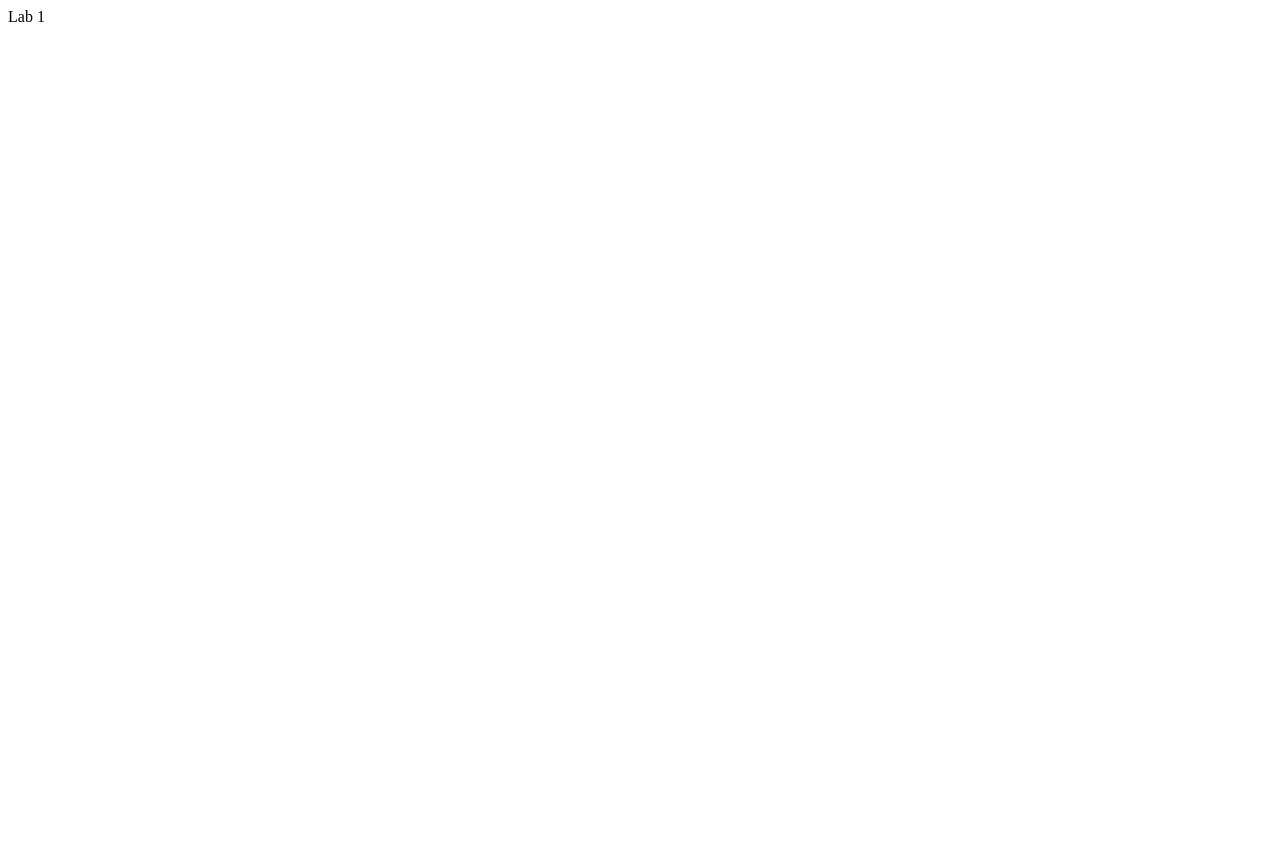
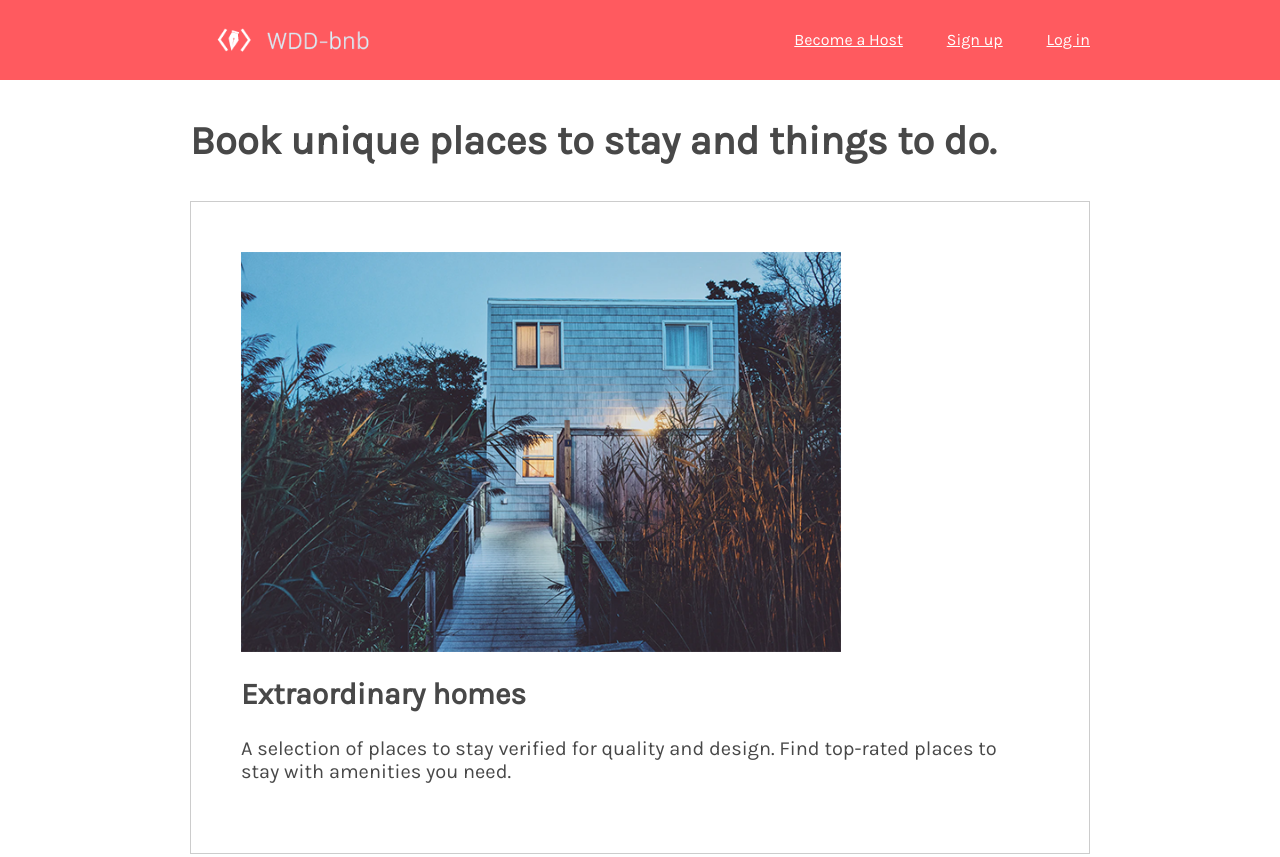
Before and after one commit to KeyaPardasani/KeyaPardasani.github.io, a plain HTML site: page labs/lab2/index.html in a window 1280 px wide. Shown: the top 857 px of the page. Before the commit the page ends 800 px from the top, so only its background shows below. Drawn offline with Linux system fonts and the light colour scheme.

Commit message:
finished lab2

```diff
--- /dev/null
+++ b/labs/lab2/css/style.css
@@ -0,0 +1,75 @@
+body {
+    font-family: Karla, sans-serif;
+    color: #484848;
+    margin: 0;
+    padding: 0;
+}
+nav ul {
+    list-style-type: none;
+    padding-inline-start: 0;
+    margin-block-start: 0;
+    margin-block-end: 0;
+}
+header {
+    background-color: #FF5A5F;
+    height: 80px;
+}
+
+#logo {
+    height: 80px;
+}
+
+nav {
+    display: inline-block;
+    float: right;
+}
+nav li {
+    display: inline-block;
+    margin-left: 40px;
+    line-height: 80px;
+}
+
+nav a{
+    display: inline-block;
+    float: right;
+    font: 18px;
+    color: white;
+    cursor: pointer;
+}
+nav a:hover:visited{
+    display: inline-block;
+    float: right;
+}
+
+nav a:hover{
+    opacity: 0.5;
+}
+
+.content {
+    width: 900px;
+    margin: auto;
+}
+
+section {
+    padding:50px;
+    border: 1px solid #cccccc;
+    margin-bottom: 10px;
+}
+
+section img {
+    width: 600px;
+}
+
+h1 {
+    font-size: 40px;
+    padding-top: 10px;
+    padding-bottom: 10px;
+}
+
+h2 {
+    font-size: 30px;
+}
+
+section p {
+    font-size: 20px;
+}
--- a/labs/lab2/index.html
+++ b/labs/lab2/index.html
@@ -1,6 +1,46 @@
-<!DOCTYPE html>
 <html>
-    <body>
-        Lab 1
-    </body>
+  <head>
+    <title>WDD-bnb</title>
+    <link rel="stylesheet" href="css/style.css">
+    <link href="https://fonts.googleapis.com/css?family=Karla&display=swap" rel="stylesheet">
+  </head>
+  <body>
+    <header>
+      <div class="content">
+        <!-- logo and nav -->
+      <a href="home">
+        <img src="img/logo.png" alt="" id="logo"/>
+      </a>
+      <nav>
+        <ul>
+          <li><a href="become-host">Become a Host</a></li>
+          <li><a href="sign-up">Sign up</a></li>
+          <li><a href="log-in">Log in</a></li>
+        </ul>
+      </nav>
+    </header>
+    <div class="content">
+    <h1>Book unique places to stay and things to do.</h1>
+    <section>
+      <img src="img/house.png" />
+      <h2>Extraordinary homes</h2>
+      <p>
+        A selection of places to stay verified for quality and design. Find
+        top-rated places to stay with amenities you need.
+      </p>
+    </section>
+    <section>
+      <img src="img/city.png" />
+      <h2>Places to stay around the world</h2>
+      <p>Explore a new city on your next trip!</p>
+    </section>
+    <section>
+      <img src="img/sushimaking.png" />
+      <h2>Top-rated experiences</h2>
+      <p>
+        Book one-of-a-kind activities hosted by locals, created for the curious.
+      </p>
+    </section>
+    </div>
+  </body>
 </html>
```
Also changed, not shown: labs/lab2/img/city.png (added), labs/lab2/img/house.png (added), labs/lab2/img/logo.png (added), labs/lab2/img/sushimaking.png (added), 4 other files.
